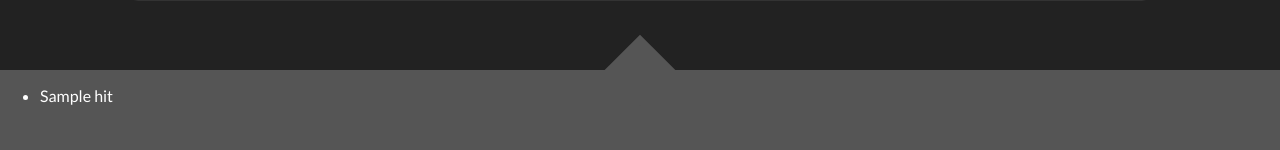
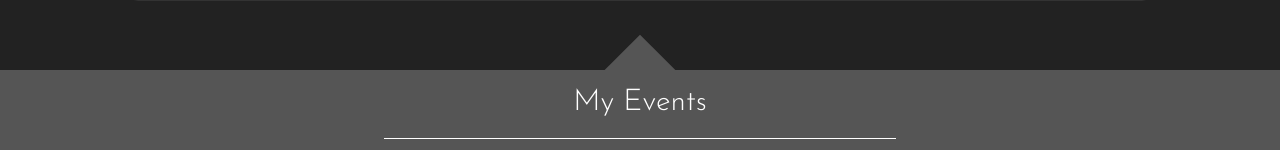
Before and after one commit to iak0/concertcrowd, a Flask app: template templates/home.html in a window 1280 px wide. Shown: the part 845-995 px from the top of the page. Run offline with Flask 2, Linux system fonts and the light colour scheme; the template is opened without the code that fills it: most values are stand-ins (such as "Sample title", 1, 10 or a date in 2020); some libraries are stand-ins or nearby versions.

Commit message:
template

```diff
--- a/templates/home.html
+++ b/templates/home.html
@@ -2,13 +2,14 @@
 <head>
 	<title> Concert Crowd </title>
 	<link rel="stylesheet" type="text/css" href= {{ url_for('static', filename='css/style2.css') }} />
-	<script type="text/javascript" src = {{ url_for('static', filename='js/script2.js') }}></script>
+	<script type="text/javascript" src = {{ url_for('static', filename='js/script.js') }}></script>
 	<link href='https://fonts.googleapis.com/css?family=Josefin+Sans:200,300,600' rel='stylesheet' type='text/css'>
 	<link href="http://fonts.googleapis.com/css?family=Lato:300,400,700" rel="stylesheet" type="text/css">
 	<link rel="shortcut icon" type="image/png" href={{ url_for('static', filename='imgs/icon.png') }}/>
 </head>
 
 <body>
+	<div id="fb-root"></div>
 
 	<div id="top-container" >
 		<div class="title" id="events">Events Near You </div>
@@ -52,11 +53,11 @@
 
 		<form action="home" method ="post">
 			<div id="context" >
-				<div class= "button">
+				<div class= "button b">
 					Email:<br>
 					<input type="text" name="email">
 				</div>
-				<div class= "button">
+				<div class= "button b">
 					Password:<br>
 					<input type="password" name="password">
 				</div>
@@ -66,16 +67,26 @@
 			</form>
             {% endif %}
             {% if hits %}
+
+			<div class="title bot" id="my-form" style="font-size:30px; margin-top:17px">
+				My Events
+			</div>
+
+			<div class="bar"></div>
+			<div class="bot-blocks"></div>
             <div>
 
-                <ul id="results">
+			<div class="block" >
                 {% for hit in hits %}
-                    <li> {{hit}} </li>
+					<div class="events">{{hit}} </div>
                 {% endfor %}
-                </ul>
             </div>
+            </div>
+			<div id="divider bot" ></div>
+			<div class="bot-blocks"></div>
+				<div class="fb-comments" data-href="http://developers.facebook.com/docs/plugins/comments/" data-width="350" data-numposts="10" data-colorscheme="dark"></div>
+		</div>
             {% endif %}
-		</div>
 	</div>
 
 </body>
```
